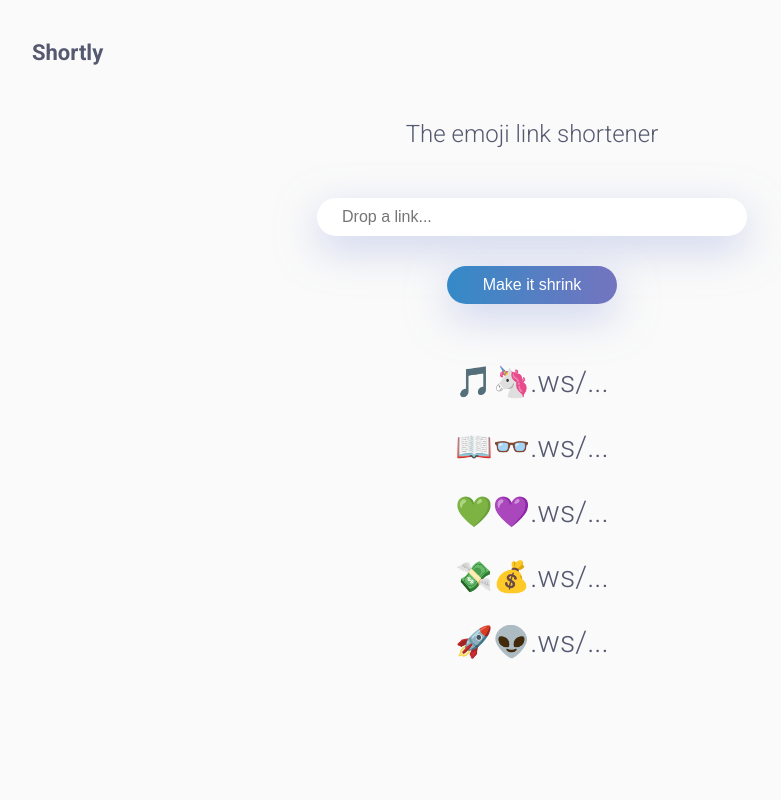
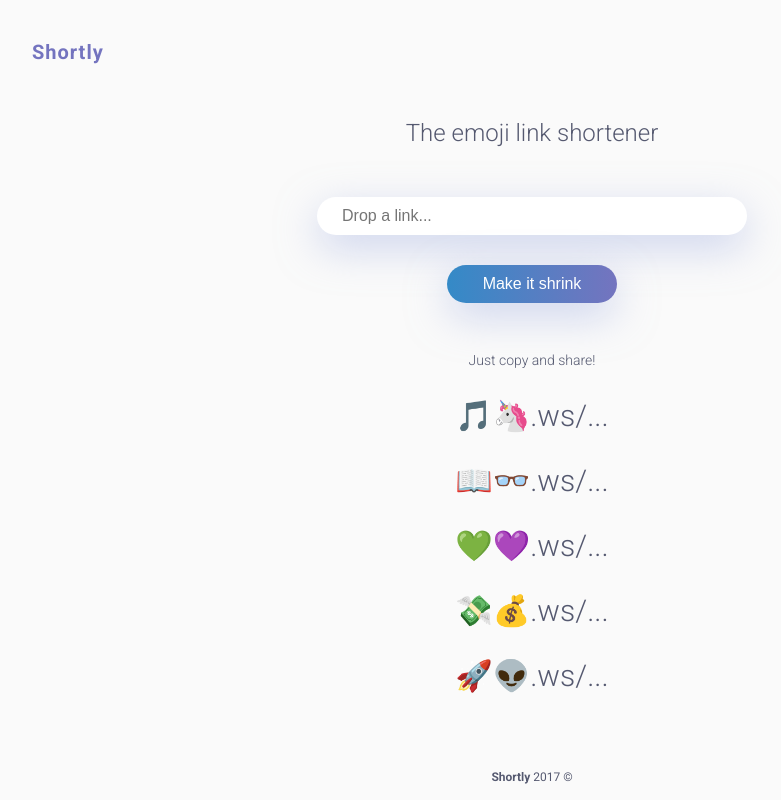
Before and after one commit to Wendelcorp/short, a React (Create React App) app: page / in a window 1280 px wide. Shown: the whole page, without its empty margins (108-889 px from the left). Built offline with nearby package versions, Linux system fonts and the light colour scheme.

Commit message:
CSS updates

```diff
--- a/public/index.html
+++ b/public/index.html
@@ -35,5 +35,6 @@
       </div>
       <div id="root"></div>
     </div>
+    <div class="footer"><strong>Shortly</strong> 2017 ©</div>
   </body>
 </html>
--- a/src/App.js
+++ b/src/App.js
@@ -50,6 +50,7 @@
           <input className="big-button" type="submit" value="Make it shrink" />
         </form>
         <a className="long-url" href={this.state.myLink}>{this.state.myLink}</a>
+        <h4>Just copy and share!</h4>
         <Domain name="🎵🦄.ws" ext={this.state.ext}/>
         <Domain name="📖👓.ws" ext={this.state.ext}/>
         <Domain name="💚💜.ws" ext={this.state.ext}/>
--- a/src/components/Domain.js
+++ b/src/components/Domain.js
@@ -5,7 +5,7 @@
 
     return (
       <div className="domain">
-        <a href={"http://www." + this.props.name + "/" + this.props.ext}><h3>{this.props.name + "/" + this.props.ext}</h3></a>
+        <h3 className="short-url">{this.props.name + "/" + this.props.ext}</h3>
       </div>
     );
   }
--- a/src/index.css
+++ b/src/index.css
@@ -6,7 +6,9 @@
   color: #555970;
 }
 h1 {
-  font-size: 22px;
+  font-size: 20px;
+  letter-spacing: 1px;
+  color: #7474bf;
 }
 h2 {
   font-weight: lighter;
@@ -15,6 +17,10 @@
 h3 {
   font-weight: lighter;
   font-size: 30px;
+}
+h4 {
+  font-weight: lighter;
+  font-size: 14px;
 }
 input.big-field {
   width: 380px;
@@ -45,8 +51,8 @@
   background: #7474BF;  /* fallback for old browsers */
   background: -webkit-linear-gradient(to right, #348AC7, #7474BF);  /* Chrome 10-25, Safari 5.1-6 */
   background: linear-gradient(to right, #348AC7, #7474BF); /* W3C, IE 10+/ Edge, Firefox 16+, Chrome 26+, Opera 12+, Safari 7+ */
+  cursor: pointer;
 }
-
 .width-control {
   max-width: 1000px;
   margin: 0 auto;
@@ -61,3 +67,20 @@
   text-decoration: none;
   color: #555970;
 }
+.short-url {
+  cursor: crosshair;
+}
+.domain {
+  max-width: 300px;
+  margin: 0 auto;
+}
+.footer {
+  position: absolute;
+  right: 0;
+  bottom: 0;
+  left: 0;
+  padding: 1rem;
+  /*background-color: #ECF0F8;*/
+  text-align: center;
+  font-size: 12px;
+}
```
